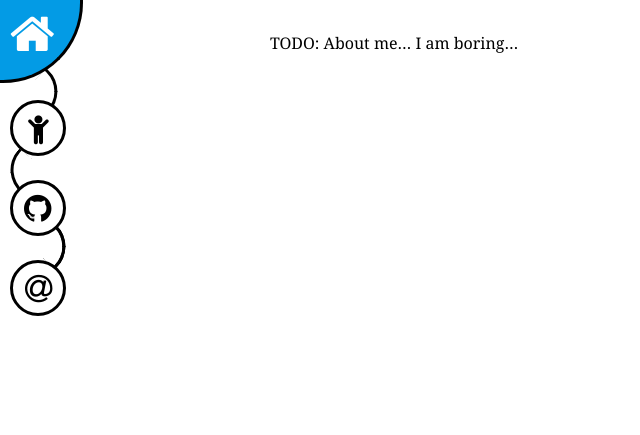
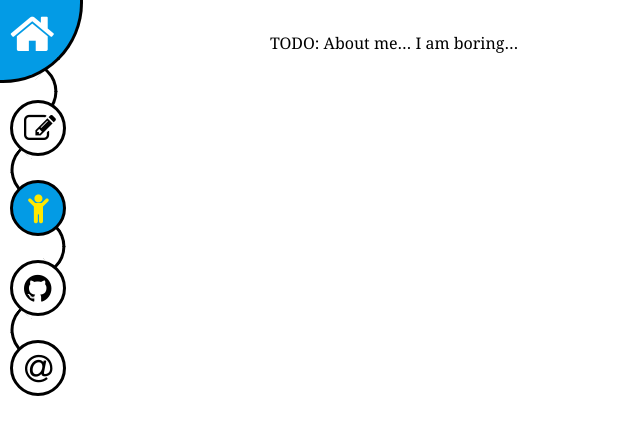
Before and after one commit to sabhiram/sabhiram.github.io, a Jekyll site: the page built from about.md, in a window 1280 px wide. Shown: the top 435 px of the page, without its empty margins (0-640 px from the left). Built offline with Jekyll 4.4.1, drawn with Linux system fonts in a browser that asks for light colours; nearby versions of some CDN libraries.

Commit message:
tag active page visually

```diff
--- a/_layouts/default.html
+++ b/_layouts/default.html
@@ -11,12 +11,14 @@
         <i class = "fa fa-3x fa-home"></i>
     </a>
     <div id = "nav-connector-0" class = "sab-nav-connector"></div>
-    <a id = "menu-btn-0" class = "sab-menu-btn" href = "/about"><i class = "fa fa-2x fa-child"></i></a>
+    <a id = "menu-btn-0" class = "sab-menu-btn {% if page.path == 'pages/posts.html' %}active{% endif %}" href = "/posts"><i class = "fa fa-2x fa-edit"></i></a>
     <div id = "nav-connector-1" class = "sab-nav-connector"></div>
-    <a id = "menu-btn-1" class = "sab-menu-btn" href = "https://github.com/sabhiram"><i class = "fa fa-2x fa-github"></i></a>
+    <a id = "menu-btn-1" class = "sab-menu-btn {% if page.path == 'about.md' %}active{% endif %}" href = "/about"><i class = "fa fa-2x fa-child"></i></a>
     <div id = "nav-connector-2" class = "sab-nav-connector"></div>
-    <a id = "menu-btn-2" class = "sab-menu-btn" href = "mailto:mail@sabhiram.com"><i class = "fa fa-2x fa-at"></i></a>
-    <div id = "nav-connector-2" class = "sab-nav-connector"></div>
+    <a id = "menu-btn-2" class = "sab-menu-btn" href = "https://github.com/sabhiram"><i class = "fa fa-2x fa-github"></i></a>
+    <div id = "nav-connector-3" class = "sab-nav-connector"></div>
+    <a id = "menu-btn-3" class = "sab-menu-btn" href = "mailto:mail@sabhiram.com"><i class = "fa fa-2x fa-at"></i></a>
+
 
     <div class="page-content">
       <div class="wrapper">
--- a/_sass/_main.scss
+++ b/_sass/_main.scss
@@ -236,6 +236,11 @@ ul.sab-ul-inline li a {
     top: 230px;
     left: 38px;
 }
+#nav-connector-3 {
+    @include transform(rotate(130deg));
+    top: 315px;
+    left: 5px;
+}
 
 .sab-menu-btn {
     display: block;
@@ -264,6 +269,11 @@ ul.sab-ul-inline li a {
         color: $background-color;
     }
 
+    &.active {
+        background: $sab-text-alt;
+        color: #ffe800;
+    }
+
     i {
         padding-top: 10px;
         padding-left: 11px;
@@ -275,13 +285,15 @@ ul.sab-ul-inline li a {
 }
 #menu-btn-0 {
     top: 100px;
-    i { padding-left: 14px; }
 }
 #menu-btn-1 {
     top: 180px;
+    i { padding-top: 9px; padding-left: 14px; }
 }
 #menu-btn-2 {
     top: 260px;
+}
+#menu-btn-3 {
+    top: 340px;
     i { padding-left: 12px; }
-
 }
```
